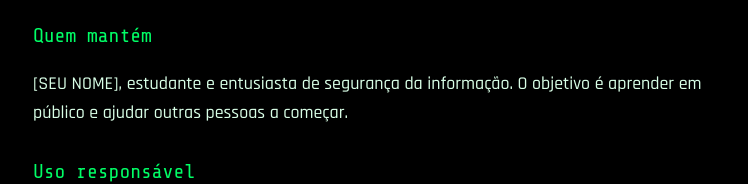
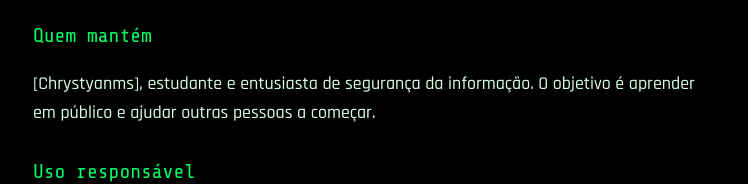
Before and after one commit to Chrystyanms/White-Rabbit, a plain HTML site: page sobre.html in a window 1280 px wide. Shown: the part 379-563 px from the top of the page, without its empty margins (263-1011 px from the left). Drawn offline with nearby package versions, Linux system fonts and the light colour scheme.

Commit message:
Update sobre.html

```diff
--- a/sobre.html
+++ b/sobre.html
@@ -19,7 +19,7 @@ a{color:#00ff66}.m{color:#82b898;font-size:16px}
 <h2>Como funciona</h2>
 <p>Você não precisa se cadastrar. Seu progresso e o nome que você digitar no perfil ficam salvos apenas no seu navegador. Toda semana o conteúdo é atualizado.</p>
 <h2>Quem mantém</h2>
-<p>[SEU NOME], estudante e entusiasta de segurança da informação. O objetivo é aprender em público e ajudar outras pessoas a começar.</p>
+<p>[Chrystyanms], estudante e entusiasta de segurança da informação. O objetivo é aprender em público e ajudar outras pessoas a começar.</p>
 <h2>Uso responsável</h2>
 <p>Todo o conteúdo é educacional. Pratique apenas em laboratórios próprios ou em plataformas de treino autorizadas. Testar sistemas de terceiros sem permissão é crime.</p>
 <h2>Como o projeto se mantém</h2>
```
